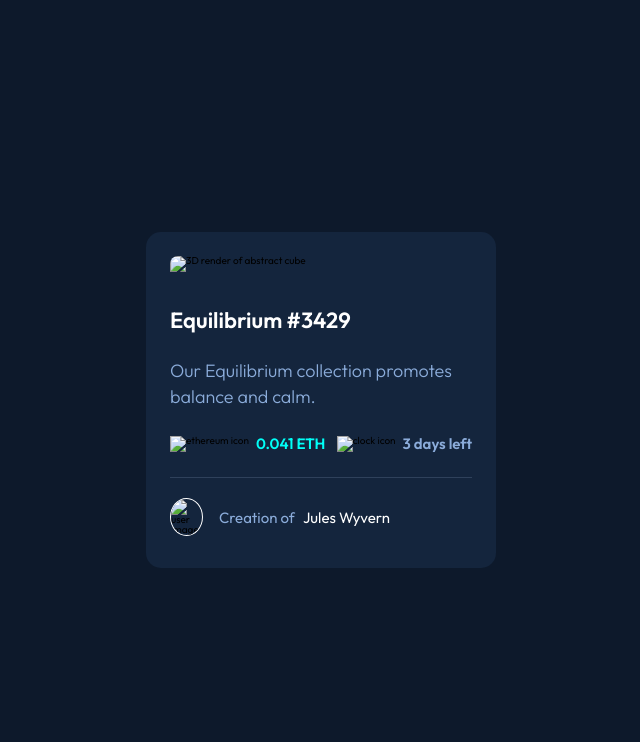
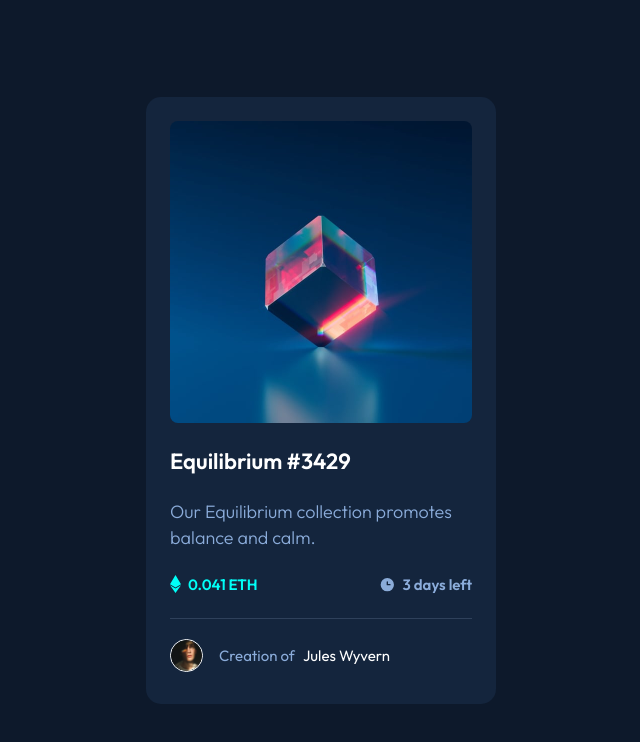
Before and after one commit to I-am-Nicky/HTML---CSS-Mini-Project---HTML---CSS-Mini-Project---1ufkxojvvahn, a plain HTML site: page index.html in a window 1280 px wide. Shown: the whole page, without its empty margins (319-959 px from the left). Drawn offline with Linux system fonts and the light colour scheme.

Commit message:
Update index.html

```diff
--- a/index.html
+++ b/index.html
@@ -18,25 +18,25 @@
 <body>
   <article class="nft-card">
     <div class="img-container">
-      <img class="cube" src="./images/image-equilibrium.jpg" alt="3D render of abstract cube">
-      <img class="eye" src="./images/icon-view.svg" alt="eye illustration">
+      <img class="cube" src="./image-equilibrium.jpg" alt="3D render of abstract cube">
+      <img class="eye" src="./icon-view.svg" alt="eye illustration">
     </div>
     <div class="text-container">
       <h3 class="heading">Equilibrium #3429</h3>
       <p class="description">Our Equilibrium collection promotes balance and
         calm.</p><div class="info-row">
         <div class="price">
-          <img src="/images/icon-ethereum.svg" alt="ethereum icon">
+          <img src="./icon-ethereum.svg" alt="ethereum icon">
           <p>0.041 ETH</p>
         </div>
         <div class="time-left">
-          <img src="/images/icon-clock.svg" alt="clock icon">
+          <img src="./icon-clock.svg" alt="clock icon">
           <p>3 days left</p>
         </div>
       </div>
       <div class="divider"></div>
       <div class="user-info">
-        <img src="/images/image-avatar.png" alt="user image">
+        <img src="./image-avatar.png" alt="user image">
         <p>Creation of <a href="#">Jules Wyvern</a></p>
       </div>
     </div>
```
